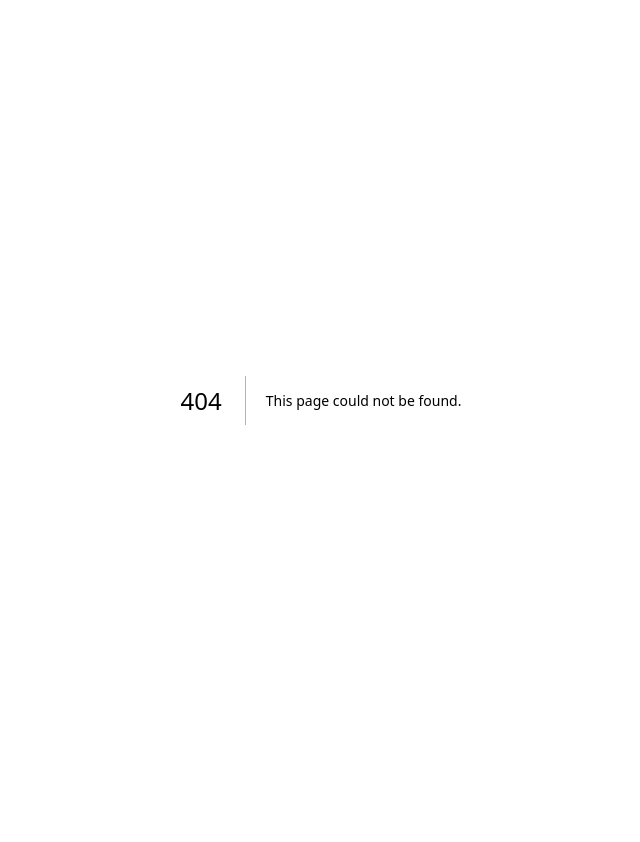
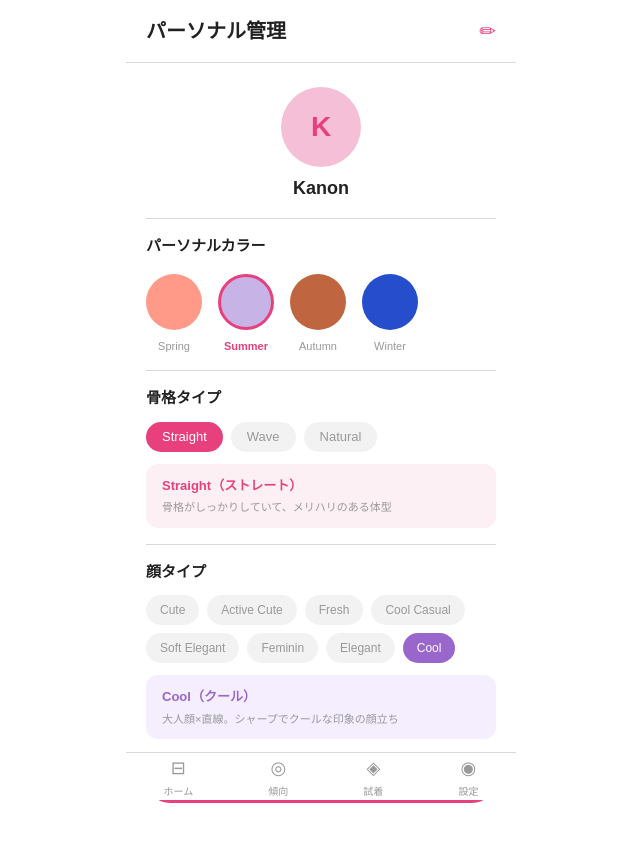
Before and after one commit to kanon261/Miroe, a Next.js app in the folder frontend/: page /personal in a window 1280 px wide. Before the commit this address had no page. Shown: the top 842 px of the page, without its empty margins (319-959 px from the left). Before the commit the page ends 800 px from the top, so only its background shows below. Built offline with nearby package versions, Linux system fonts and the light colour scheme.

Commit message:
feat: implement personal page UI

```diff
--- /dev/null
+++ b/frontend/app/personal/page.tsx
@@ -0,0 +1,150 @@
+"use client";
+
+import { useState } from "react";
+import { useRouter } from "next/navigation";
+
+const personalColors = [
+  { label: "Spring", color: "#FF9988" },
+  { label: "Summer", color: "#C7B3E6" },
+  { label: "Autumn", color: "#BF6640" },
+  { label: "Winter", color: "#264DCC" },
+];
+
+const skeletonTypes = ["Straight", "Wave", "Natural"];
+
+const faceTypes = [
+  "Cute", "Active Cute", "Fresh", "Cool Casual",
+  "Soft Elegant", "Feminin", "Elegant", "Cool",
+];
+
+export default function PersonalPage() {
+  const router = useRouter();
+  const [selectedColor, setSelectedColor] = useState("Summer");
+  const [selectedSkeleton, setSelectedSkeleton] = useState("Straight");
+  const [selectedFace, setSelectedFace] = useState("Cool");
+
+  return (
+    <div style={{ minHeight: "100vh", backgroundColor: "#fff", maxWidth: "390px", margin: "0 auto", paddingBottom: "60px" }}>
+
+      {/* ヘッダー */}
+      <div style={{ display: "flex", alignItems: "center", justifyContent: "space-between", padding: "16px 20px", borderBottom: "1px solid #d9d9d9" }}>
+        <h1 style={{ fontSize: "20px", fontWeight: "bold", color: "#212121", margin: 0 }}>パーソナル管理</h1>
+        <button style={{ background: "none", border: "none", fontSize: "20px", color: "#e8407d", cursor: "pointer" }}>✏</button>
+      </div>
+
+      {/* プロフィールアイコン */}
+      <div style={{ display: "flex", flexDirection: "column", alignItems: "center", padding: "24px 0 16px" }}>
+        <div style={{ width: "80px", height: "80px", borderRadius: "50%", backgroundColor: "#f5c0d7", display: "flex", alignItems: "center", justifyContent: "center" }}>
+          <span style={{ fontSize: "28px", fontWeight: "bold", color: "#e8407d" }}>K</span>
+        </div>
+        <p style={{ fontSize: "18px", fontWeight: "bold", color: "#212121", marginTop: "8px" }}>Kanon</p>
+      </div>
+
+      <div style={{ padding: "0 20px" }}>
+
+        {/* パーソナルカラー */}
+        <div style={{ borderTop: "1px solid #d9d9d9", paddingTop: "16px", marginBottom: "16px" }}>
+          <p style={{ fontSize: "15px", fontWeight: "bold", color: "#212121", margin: "0 0 16px 0" }}>パーソナルカラー</p>
+          <div style={{ display: "flex", gap: "16px" }}>
+            {personalColors.map((item) => (
+              <div key={item.label} style={{ display: "flex", flexDirection: "column", alignItems: "center", gap: "8px" }}>
+                <div
+                  onClick={() => setSelectedColor(item.label)}
+                  style={{
+                    width: "56px", height: "56px", borderRadius: "50%",
+                    backgroundColor: item.color, cursor: "pointer",
+                    border: selectedColor === item.label ? "3px solid #e8407d" : "3px solid transparent",
+                  }}
+                />
+                <span style={{ fontSize: "11px", color: selectedColor === item.label ? "#e8407d" : "#999", fontWeight: selectedColor === item.label ? "bold" : "normal" }}>
+                  {item.label}
+                </span>
+              </div>
+            ))}
+          </div>
+        </div>
+
+        {/* 骨格タイプ */}
+        <div style={{ borderTop: "1px solid #d9d9d9", paddingTop: "16px", marginBottom: "16px" }}>
+          <p style={{ fontSize: "15px", fontWeight: "bold", color: "#212121", margin: "0 0 12px 0" }}>骨格タイプ</p>
+          <div style={{ display: "flex", gap: "8px", marginBottom: "12px" }}>
+            {skeletonTypes.map((type) => (
+              <button
+                key={type}
+                onClick={() => setSelectedSkeleton(type)}
+                style={{
+                  height: "30px", padding: "0 16px", borderRadius: "15px", border: "none",
+                  backgroundColor: selectedSkeleton === type ? "#e8407d" : "#f2f2f2",
+                  color: selectedSkeleton === type ? "#fff" : "#999",
+                  fontSize: "13px", fontWeight: "500", cursor: "pointer",
+                }}
+              >
+                {type}
+              </button>
+            ))}
+          </div>
+          {selectedSkeleton && (
+            <div style={{ backgroundColor: "#fdf0f5", borderRadius: "12px", padding: "12px 16px" }}>
+              <p style={{ fontSize: "13px", fontWeight: "bold", color: "#e8407d", margin: "0 0 4px 0" }}>{selectedSkeleton}（{selectedSkeleton === "Straight" ? "ストレート" : selectedSkeleton === "Wave" ? "ウェーブ" : "ナチュラル"}）</p>
+              <p style={{ fontSize: "11px", color: "#999", margin: 0 }}>
+                {selectedSkeleton === "Straight" ? "骨格がしっかりしていて、メリハリのある体型" : selectedSkeleton === "Wave" ? "柔らかく曲線的なラインが特徴の体型" : "骨感や関節が目立ちやすい体型"}
+              </p>
+            </div>
+          )}
+        </div>
+
+        {/* 顔タイプ */}
+        <div style={{ borderTop: "1px solid #d9d9d9", paddingTop: "16px", marginBottom: "16px" }}>
+          <p style={{ fontSize: "15px", fontWeight: "bold", color: "#212121", margin: "0 0 12px 0" }}>顔タイプ</p>
+          <div style={{ display: "flex", gap: "8px", flexWrap: "wrap", marginBottom: "12px" }}>
+            {faceTypes.map((type) => (
+              <button
+                key={type}
+                onClick={() => setSelectedFace(type)}
+                style={{
+                  height: "30px", padding: "0 14px", borderRadius: "15px", border: "none",
+                  backgroundColor: selectedFace === type ? "#9966cc" : "#f2f2f2",
+                  color: selectedFace === type ? "#fff" : "#999",
+                  fontSize: "12px", fontWeight: "500", cursor: "pointer",
+                }}
+              >
+                {type}
+              </button>
+            ))}
+          </div>
+          {selectedFace && (
+            <div style={{ backgroundColor: "#f5eeff", borderRadius: "12px", padding: "12px 16px" }}>
+              <p style={{ fontSize: "13px", fontWeight: "bold", color: "#9966cc", margin: "0 0 4px 0" }}>{selectedFace}（{selectedFace === "Cool" ? "クール" : selectedFace}）</p>
+              <p style={{ fontSize: "11px", color: "#999", margin: 0 }}>大人顔×直線。シャープでクールな印象の顔立ち</p>
+            </div>
+          )}
+        </div>
+
+        {/* 編集ボタン */}
+        <button
+          onClick={() => alert("パーソナル情報編集モーダルを開く（後で実装）")}
+          style={{ width: "100%", height: "48px", backgroundColor: "#e8407d", color: "#fff", border: "none", borderRadius: "24px", fontSize: "15px", fontWeight: "bold", cursor: "pointer", marginBottom: "24px" }}
+        >
+          パーソナル情報を編集する
+        </button>
+
+      </div>
+
+      {/* ナビバー */}
+      <div style={{ position: "fixed", bottom: 0, left: "50%", transform: "translateX(-50%)", width: "390px", height: "48px", backgroundColor: "#fff", borderTop: "1px solid #d9d9d9", display: "flex", alignItems: "center", justifyContent: "space-around" }}>
+        {[
+          { icon: "⊟", label: "ホーム", path: "/home" },
+          { icon: "◎", label: "傾向", path: "/trends" },
+          { icon: "◈", label: "試着", path: "/" },
+          { icon: "◉", label: "設定", path: "/personal" },
+        ].map((item) => (
+          <button key={item.label} onClick={() => router.push(item.path)} style={{ background: "none", border: "none", cursor: "pointer", display: "flex", flexDirection: "column", alignItems: "center", gap: "2px" }}>
+            <span style={{ fontSize: "18px", color: "#999" }}>{item.icon}</span>
+            <span style={{ fontSize: "10px", color: "#999" }}>{item.label}</span>
+          </button>
+        ))}
+      </div>
+
+    </div>
+  );
+}
```
